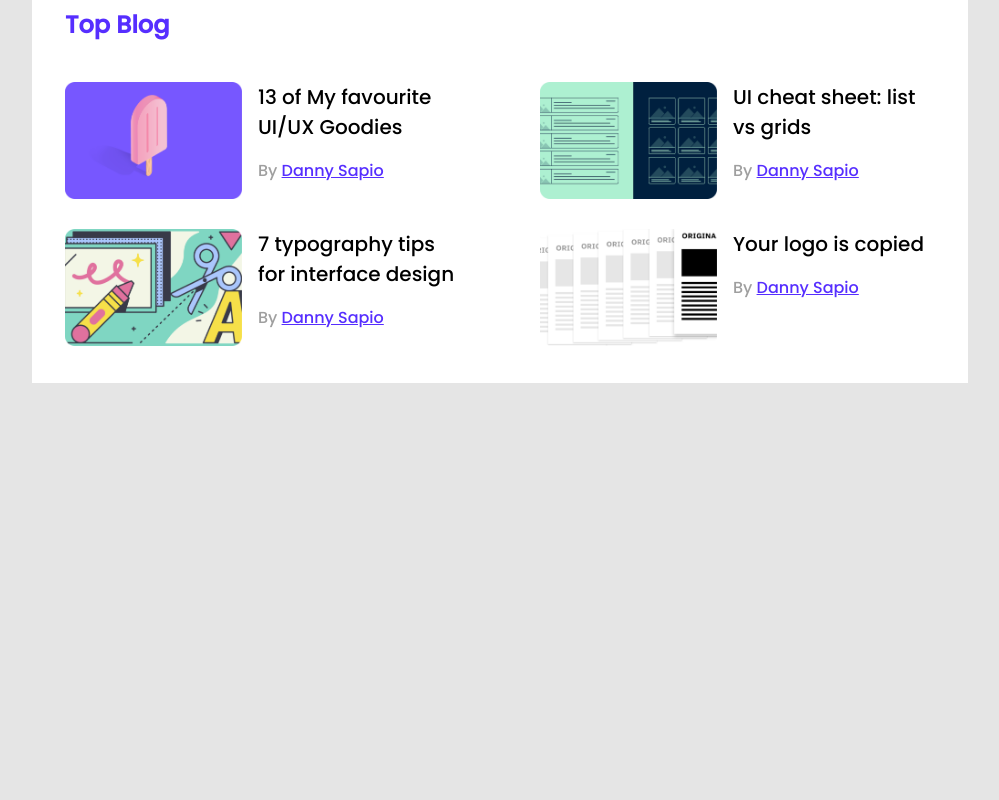
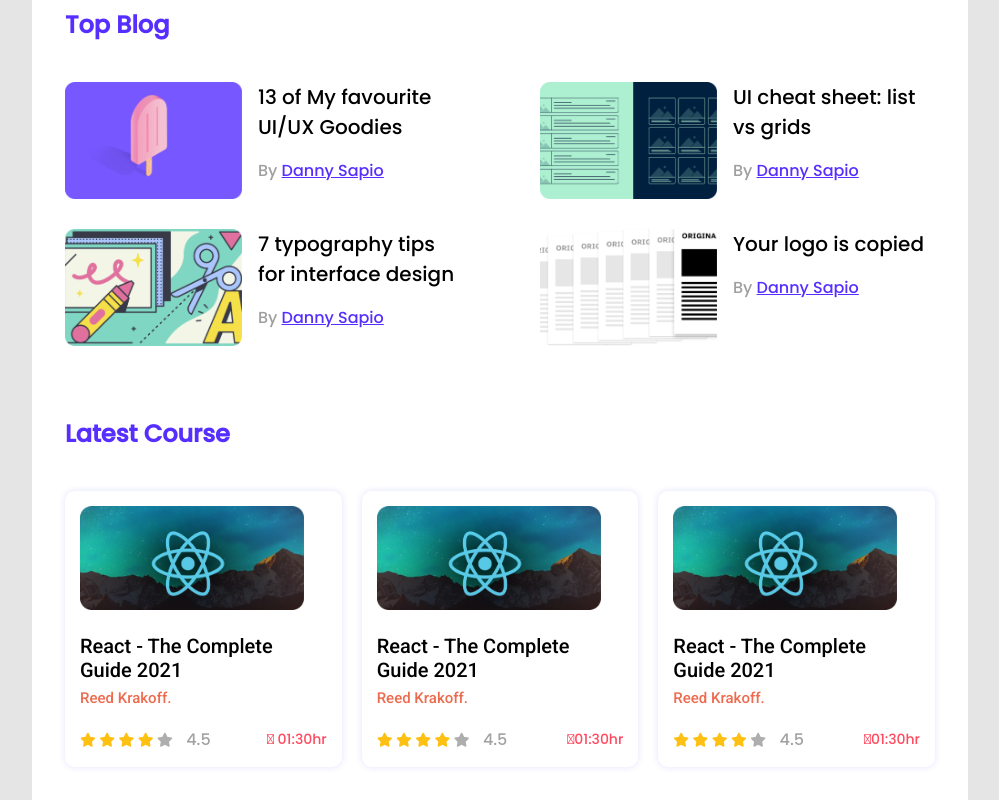
Before and after one commit to nizs/Landing-Page, a plain HTML site: page index.html in a window 1280 px wide. Shown: the part 312-1112 px from the top of the page, without its empty margins (140-1139 px from the left). Before the commit the page ends 800 px from the top, so only its background shows below. Drawn offline with Linux system fonts and the light colour scheme.

Commit message:
responsive mobile added

```diff
--- a/index.html
+++ b/index.html
@@ -5,11 +5,14 @@
     <meta http-equiv="X-UA-Compatible" content="IE=edge">
     <meta name="viewport" content="width=device-width, initial-scale=1.0">
     <title>Landing-Page</title>
+    <!-- fontawesome -->
+    <script src="https://kit.fontawesome.com/0b0bf74e2e.js" crossorigin="anonymous"></script>
     <!-- stylesheet -->
     <link rel="stylesheet" href="styles/style.css">
 </head>
 <body>
     <main>
+        <!-- top player and blog starts here  -->
         <section class="container">
             <div class="top_player">
                 <h2>Top Player</h2>
@@ -118,6 +121,74 @@
                 </div>
             </div>
         </section>
+        <!-- latest course starts from here -->
+        <section class="container">
+            <div class="latest_course">
+                <h2>Latest Course</h2>
+                <div class="courses">
+                    <div class="course">
+                        <div class="course_thumb">
+                            <img src="images/courses/course-1.png" alt="">
+                        </div>
+                        <div class="course_heading">React - The Complete Guide 2021</div>
+                        <div class="course_author">Reed Krakoff.</div>
+                        <div class="course_info">
+                            <div class="course_rating">
+                                <i class="fas fa-star colored_star"></i>
+                                <i class="fas fa-star colored_star"></i>
+                                <i class="fas fa-star colored_star"></i>
+                                <i class="fas fa-star colored_star"></i>
+                                <i class="fas fa-star greyed_star"></i>
+                                <span>4.5</span>
+                            </div>
+                            <div class="course_time">
+                                <i class="far fa-clock">  01:30hr</i>
+                            </div>
+                        </div>
+                    </div>
+                    <div class="course">
+                        <div class="course_thumb">
+                            <img src="images/courses/course-1.png" alt="">
+                        </div>
+                        <div class="course_heading">React - The Complete Guide 2021</div>
+                        <div class="course_author">Reed Krakoff.</div>
+                        <div class="course_info">
+                            <div class="course_rating">
+                                <i class="fas fa-star colored_star"></i>
+                                <i class="fas fa-star colored_star"></i>
+                                <i class="fas fa-star colored_star"></i>
+                                <i class="fas fa-star colored_star"></i>
+                                <i class="fas fa-star greyed_star"></i>
+                                <span>4.5</span>
+                            </div>
+                            <div class="course_time">
+                                <i class="far fa-clock">01:30hr</i>
+                            </div>
+                        </div>
+                    </div>
+                    <div class="course">
+                        <div class="course_thumb">
+                            <img src="images/courses/course-1.png" alt="">
+                        </div>
+                        <div class="course_heading">React - The Complete Guide 2021</div>
+                        <div class="course_author">Reed Krakoff.</div>
+                        <div class="course_info">
+                            <div class="course_rating">
+                                <i class="fas fa-star colored_star"></i>
+                                <i class="fas fa-star colored_star"></i>
+                                <i class="fas fa-star colored_star"></i>
+                                <i class="fas fa-star colored_star"></i>
+                                <i class="fas fa-star greyed_star"></i>
+                                <span>4.5</span>
+                            </div>
+                            <div class="course_time">
+                                <i class="far fa-clock">01:30hr</i>
+                            </div>
+                        </div>
+                    </div>
+                </div>
+            </div>
+        </section>
     </main>
 </body>
 </html>
--- a/styles/style.css
+++ b/styles/style.css
@@ -1,5 +1,6 @@
 /* root css */
 @import url('https://fonts.googleapis.com/css2?family=Poppins:wght@500&display=swap');
+@import url('https://fonts.googleapis.com/css2?family=Roboto:wght@500&display=swap');
 /* common css */
 body{
     background-color: #E5E5E5;
@@ -7,7 +8,8 @@ body{
 }
 main{
     display: flex;
-    justify-content: center;
+    flex-direction: column;
+    align-items: center;
 
 }
 .container{
@@ -70,3 +72,83 @@ a{
     font-size: 16px;
     color: #9F9F9F;
 }
+/* latest course style */
+.courses{
+    display: grid;
+    grid-template-columns: repeat(3, 1fr);
+    column-gap: 20px;
+}
+.course{
+    padding: 15px 15px;
+    border-radius: 10px;
+    box-shadow: 0px 0px 6px 1px rgb(234 234 255);
+}
+.course_thumb img{
+    width: 224px;
+    height: 104px;
+}
+.course_heading{
+    font-family: 'Roboto', sans-serif;
+    font-size: 20px;
+    margin-top: 20px;
+}
+.course_author{
+    font-family: 'Roboto', sans-serif;
+    font-size: 15px;
+    color:#ED6B4F;
+    margin-top: 7px;
+}
+.course_info{
+    display: flex;
+    justify-content: space-between;
+    align-items: center;
+    font-size: 14px;
+    margin-top: 20px;
+}
+.colored_star{
+    color: #FFC014;
+}
+.greyed_star{
+    color: #AEAEAE;
+}
+.course_rating span{
+    font-family: 'Poppins', sans-serif;
+    font-size: 16px;
+    color: #A2A2A2;
+    margin-left: 10px;
+
+}
+.course_time i {
+    font-family: 'Poppins', sans-serif;
+    font-size: 14px;
+    color: #FF4A60;
+
+}
+
+/* media quary */
+/* top blog */
+@media screen and (max-width:688px) {
+    .container{
+        width: 100%;
+    }
+    h2{
+        text-align: center;
+    }
+    .players , .blogs{
+        grid-template-columns: repeat(1, 1fr);
+    }
+    .player , .blog{
+        flex-direction: column;
+        margin-bottom: 15px;
+        align-items: center;
+    }
+    .player_details{
+        margin-left: 0px;
+    }
+    .blog_heading , .blog_author{
+        text-align: center;
+    }
+    .latest_course{
+        display: none;
+    }
+}
```
